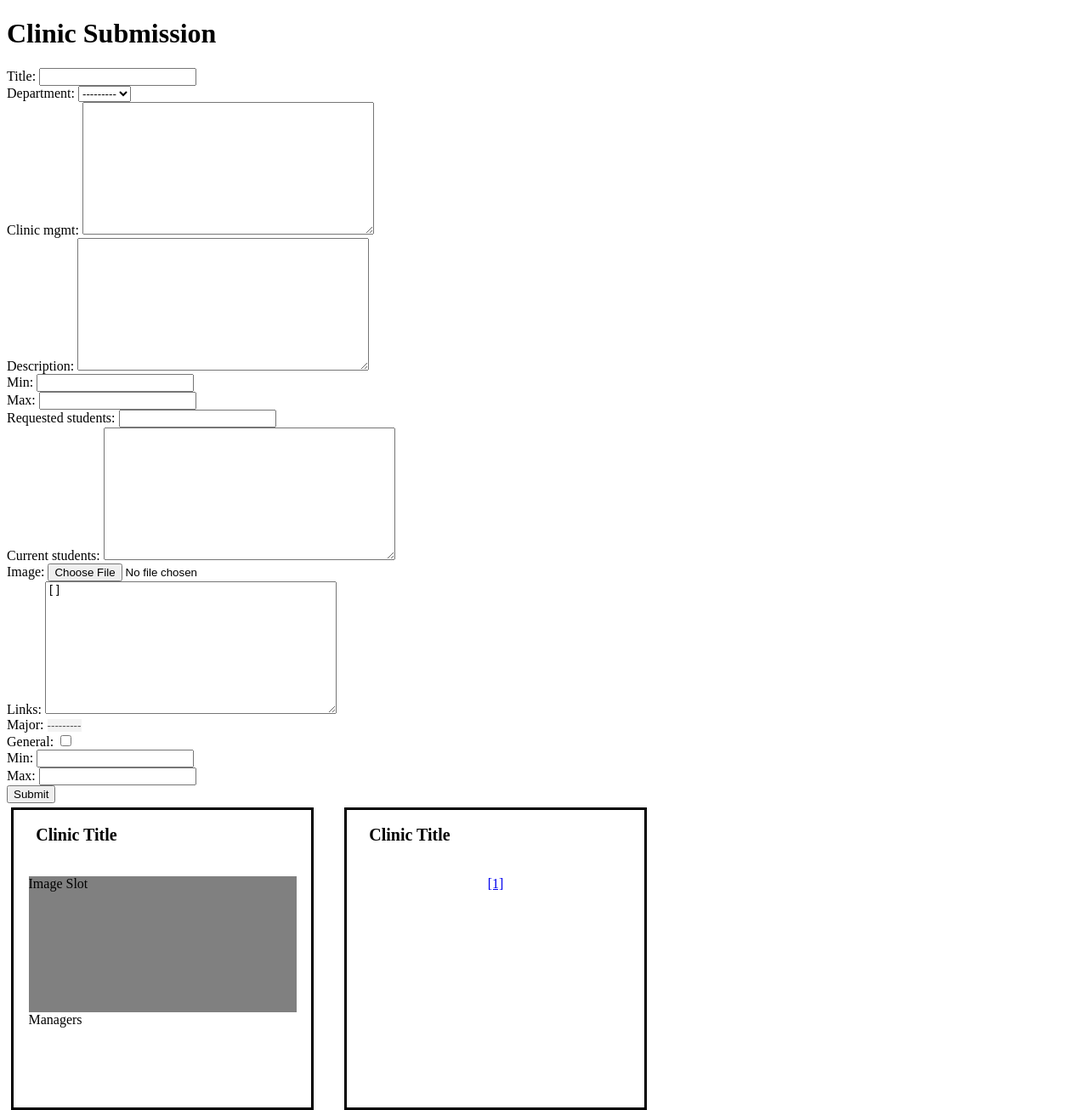
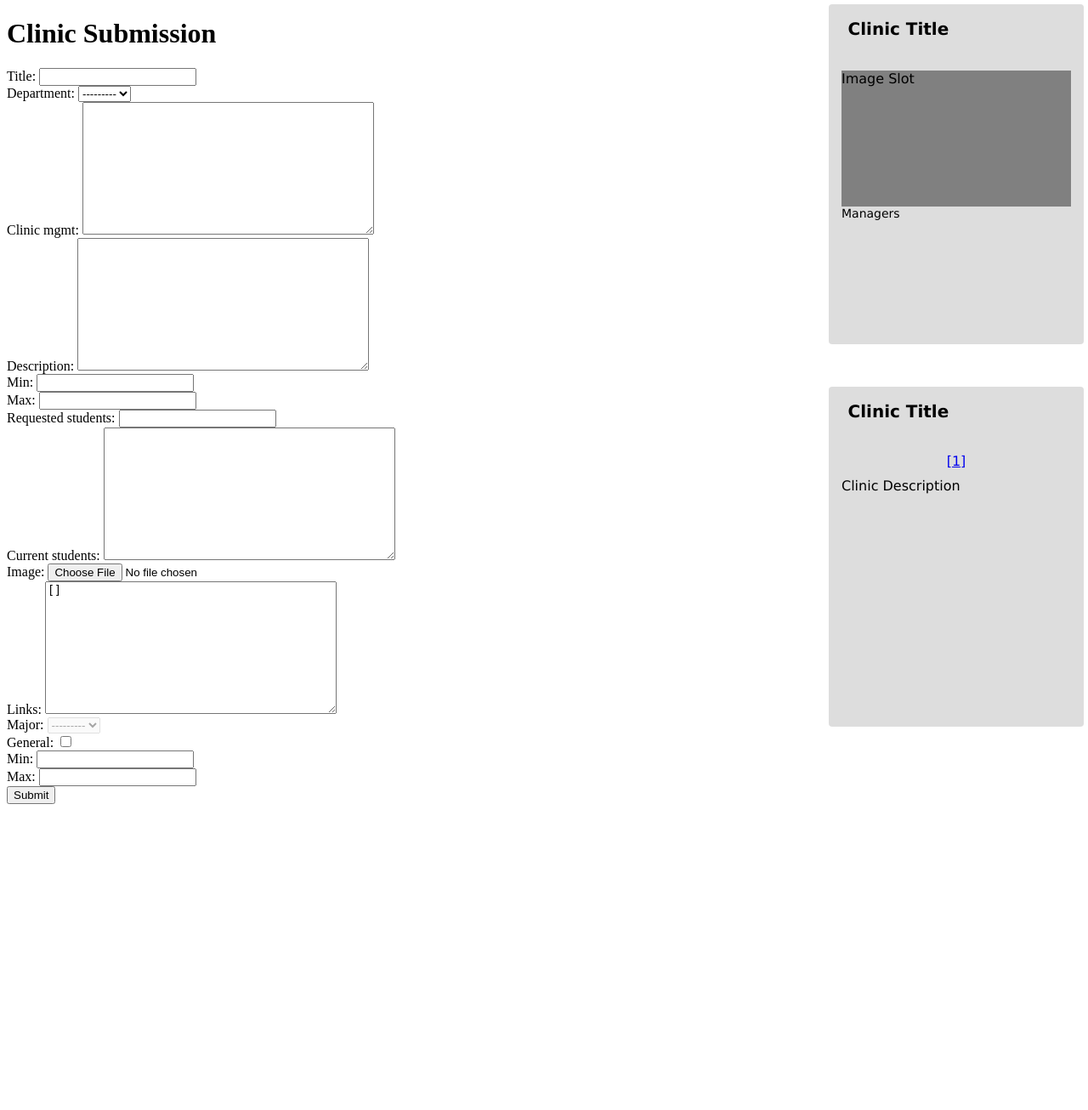
Before and after one commit to ebradley0/ClinicSort, a Django app: page /clinicsubmission/ in a window 1280 px wide. Shown: the whole page at 85% size. After the commit the page ends 946 px from the top, so only its background shows below. Run offline with Django 5.2, Linux system fonts and the light colour scheme; data that the repository does not hold is empty; parts of the project's set-up code (start-up, migrations or seed data) failed here and were passed over.

Commit message:
Imported styling from clinic_card.css to clinicsubmit.html and added support for descriptions

```diff
--- a/ClinicMatchApp/static/js/project_preview.js
+++ b/ClinicMatchApp/static/js/project_preview.js
@@ -71,6 +71,15 @@ function updateLinkPreview() {
     });
 }
 
+function updateDescriptionPreview() {
+    const descriptionInput = document.getElementById('id_description');
+    const descriptionPreview = document.getElementById('clinic-description');
+
+    descriptionPreview.textContent = descriptionInput.value || 'Clinic Description';
+}
+
+document.getElementById('id_description').addEventListener('input', updateDescriptionPreview);
+
 document.getElementById('id_links').addEventListener('input', updateLinkPreview);
 
 document.getElementById('id_image').addEventListener('change', updateImagePreview);
--- a/ClinicMatchApp/templates/clinicsubmit.html
+++ b/ClinicMatchApp/templates/clinicsubmit.html
@@ -5,119 +5,39 @@
     <meta charset="UTF-8">
     <meta name="viewport" content="width=device-width, initial-scale=1.0">
     <title>Document</title>
+    <link rel="stylesheet" href="{% static 'css/clinic_card.css' %}">
 </head>
+
 <style>
-select[disabled] {
-  appearance: none;
-  color: black;
-  border: none;
-}
-.item {
-  display: flex;
-  flex-direction: column;
-  position: absolute;
-  justify-content: flex-start;
-  width: 350px;
-  height: 350px;
-  margin: 5px;
-  z-index: 1;
-  gap: 0px;
-  color: black;
-  align-items: center;
-  background: {{clinic.department_color}};
-  border: 3px solid black;
+    .front {
+        position:fixed;
+        top: 0px;
+        right: 0px;
     }
     .back {
-    position:absolute;
-    left: 400px;
+        position:fixed;
+        top: 450px;
+        right: 0px;
     }
-.item-content {
-  position: relative;
-  width: 100%;
-  height: 100%;
+
+.body {
+
+ margin: 0px;
+ gap: 0px;
+ padding: 0px;
+  font-family: Verdana, Geneva, Tahoma, sans-serif;
+  overflow: hidden;
 }
-.clinic-title {
-    font-weight: bold;
-    margin-left: 5%;
-    width: 90%;
-    font-size: 20px;
-    line-height: 1.2rem;
-    min-height: 2.4rem;
-    max-height: 2.4rem;
-}
-.imageSlot
-{
-  width:90%;
 
-  height:160px;
+.preview-cards {
+  display: flex;
+  margin: 0px;
+  font-family: Verdana, Geneva, Tahoma, sans-serif;
+  flex-direction: row;
+  justify-content: space-between;
+  align-items: flex-start;
+  overflow-y: auto;
 
-  background-color: grey;
-  align-self: center;
-}
-.generalRequest{
-  width: 100%;
-  background: gray;
-  height: 48px;
-  font-size: 24px;
-  justify-content: center;
-  align-items: center;
-  text-align: center;
-  position: absolute;
-  bottom: 0;
-
-}
-.managers{
-  top: 75%;
-  justify-content: center;
-  align-self: flex-start;
-  flex-direction: row;
-  padding-left: 5%;
-}
-.itemContents
-{
-  display: flex;
-  width: 100%;
-  align-items: center;
-  flex-direction: column;
-}
-.linkList{
-  display: flex;
-  align-items: center;
-  flex-direction: column;
-}
-.specificRequestHolder{
-  display: flex;
-  width: 100%;
-  height:48px;
-  font-size: 24px;
-  flex-direction: row;
-  position:absolute;
-  bottom: 0;
-}
-.specificRequest
-{
-  display: flex;
-  background-color: white;
-  flex: 1;
-  height: 48px;
-  justify-content: center;
-  text-align: center;
-  align-items: center;
-  bottom: 0;
-}
-.clinicDetails
-{
-  display: hidden;
-  width: 100%;
-  align-items: center;
-  flex-direction: column;
-}
-.hidden{
-  display: none;
-}
-.linkList{
-  display: flex;
-  flex-direction: row;
 }
 </style>
 
@@ -141,37 +61,38 @@ select[disabled] {
         <button type="submit">Submit</button>
 
     </form>
-
-
-
-
-</body>
-
-<div class="item">
+    <div class="preview-cards">
+    <div class="item front" style="--clinic-color: #ddd;">
       <div class="itemContents">
         <p class="clinic-title" id="clinic-title-front">Clinic Title</p>
-        <div class="imageSlot" id="image-slot">
-            Image Slot
-        </div>
-        <div class="managers">
-            Managers
-        </div>
+
+        <!-- use a div for imageSlot so tags match and CSS applies -->
+        <div class="imageSlot" id="image-slot">Image Slot</div>
+
+        <div class="managers">Managers</div>
+
         <div class="specificRequestHolder">
-            {%for major in majors %}
-            <div class="specificRequest" style="background-color: {{major.color}}; width: ;">0</div>
+          {% for major in majors %}
+            <div class="specificRequest" style="background-color: {{ major.color }};">0</div>
           {% endfor %}
         </div>
-        <div hidden class="generalRequest"> General: 0 </div>
+
+        <div class="generalRequest hidden"> General: 0 </div>
       </div>
     </div>
-<div class="item back">
+
+    <div class="item back" style="--clinic-color: #ddd;">
       <div class="clinicDetails itemContents">
         <p class="clinic-title" id="clinic-title-back">Clinic Title</p>
         <div class="linkList" id="link-list">
           <a href="http://example.rowan.edu">[1]</a>
         </div>
+        <div class="description" id="clinic-description">Clinic Description</div>
+      </div>
     </div>
     </div>
 
+</body>
+
 <script src="{% static 'js/project_preview.js' %}"></script>
 </html>
--- a/ClinicMatchApp/views.py
+++ b/ClinicMatchApp/views.py
@@ -40,6 +40,7 @@ def clinicView(request):
         context = {}
         form = ClinicForm()
         context['form'] = form
+        context['majors'] = Major.objects.all()        # <-- add this line
         ClinicNumbersFormset = get_ClinicNumbersFormset()  # Get the formset class with the correct number of extra forms
         formset = ClinicNumbersFormset(initial=major_dict) #Populate the formset with a major field for each major in the database
 
```
Lines whose indentation alone changed are shown as unchanged.
